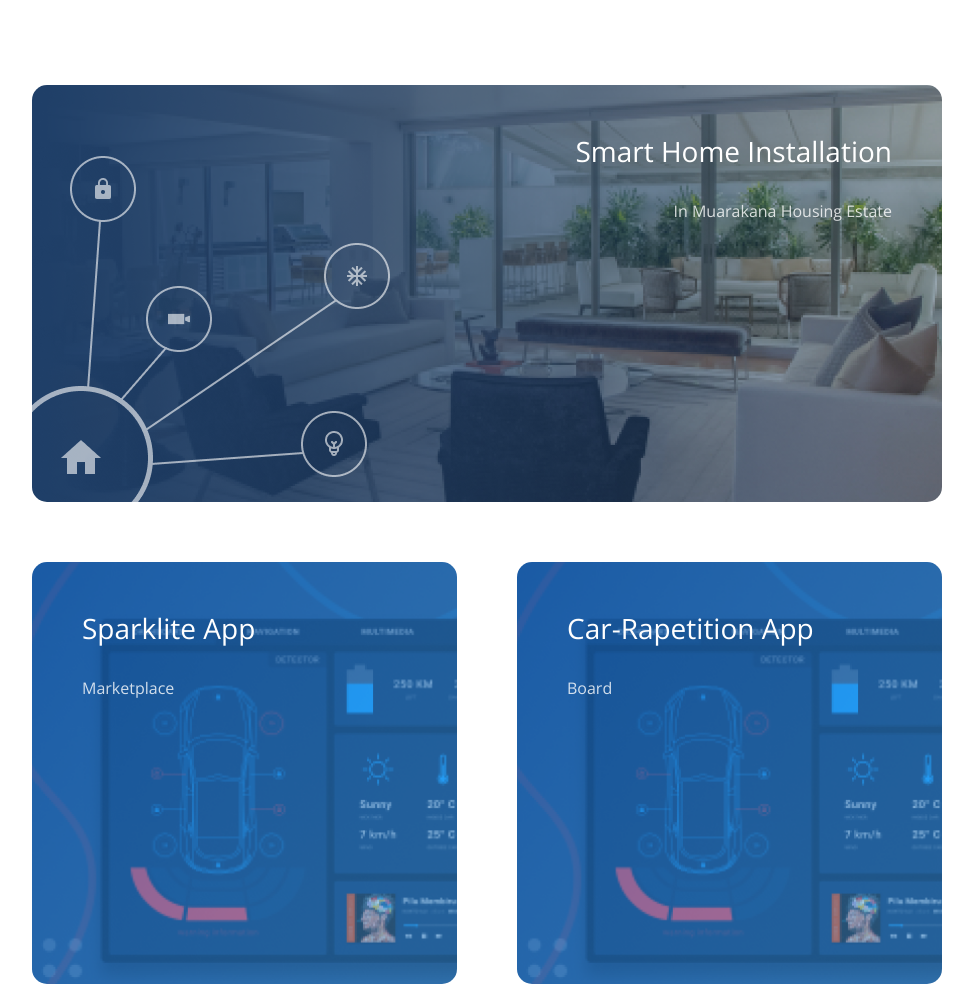
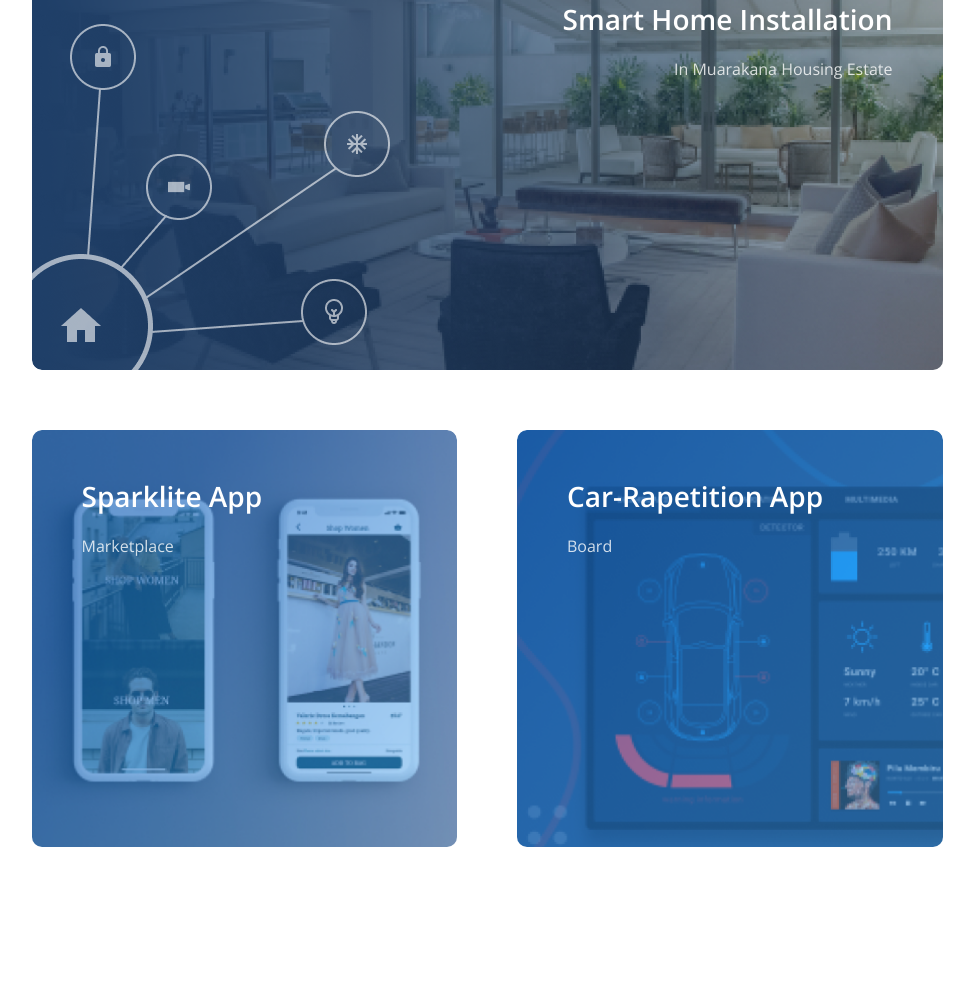
Before and after one commit to MalyukinAndrew/afrianska, a website: page app/index.html in a window 1280 px wide. Shown: the part 1093-2080 px from the top of the page, without its empty margins (153-1127 px from the left). After the commit the page ends 2040 px from the top, so only its background shows below. Drawn offline with nearby package versions, Linux system fonts and the light colour scheme; files that its build step writes are made by us from their sources.

Commit message:
code polishing

```diff
--- a/app/index.html
+++ b/app/index.html
@@ -53,35 +53,31 @@
         <div class="projects-wrapper">
             <div class="container">
                 <div class="projects-caption">
-                    <h2>Our Finished Project</h2>
-                    <p>Lorem ipsum dolor sit amet, consectetur adipisicing elit, sed do eiusmod tempor incididunt ut
+                    <h2 class="projects-caption-title">Our Finished Project</h2>
+                    <p class="projects-caption-description">Lorem ipsum dolor sit amet, consectetur adipisicing elit,
+                        sed do eiusmod tempor incididunt ut
                         labore
                         et dolore magna aliqua. Ut enim ad minim veniam.</p>
                 </div>
                 <div class="projects-images">
-                    <div class="projects-images_home">
-                        <div class="projects-images_home-text">
-                            <h3>Smart Home Installation</h3>
-                            <p>In Muarakana Housing Estate</p>
+                    <div class="projects-images-item projects-images-item--home">
+                        <div class="projects-images-caption">
+                            <h3 class="projects-images-caption--title">Smart Home Installation</h3>
+                            <p class="projects-images-caption--description">In Muarakana Housing Estate</p>
                         </div>
                     </div>
 
-                    <div class=" projects-images-apps_car-wrapper">
-                        <div class="projects-images-apps_car-app">
-                            <div class="projects-images-apps_app-text">
-                                <h3>Sparklite App</h3>
-                                <p>Marketplace</p>
-                            </div>
+                    <div class="projects-images-item projects-images-item--app">
+                        <div class="projects-images-caption projects-images-caption--left">
+                            <h3 class="projects-images-caption--title">Sparklite App</h3>
+                            <p class="projects-images-caption--description">Marketplace</p>
                         </div>
                     </div>
 
-                    <div class=" projects-images-apps_car-wrapper">
-
-                        <div class="projects-images-apps_car-app">
-                            <div class="projects-images-apps_app-text">
-                                <h3>Car-Rapetition App</h3>
-                                <p>Board</p>
-                            </div>
+                    <div class="projects-images-item projects-images-item--car">
+                        <div class="projects-images-caption projects-images-caption--left">
+                            <h3 class="projects-images-caption--title">Car-Rapetition App</h3>
+                            <p class="projects-images-caption--description">Board</p>
                         </div>
                     </div>
                 </div>
--- a/app/sass/_projects.scss
+++ b/app/sass/_projects.scss
@@ -1,132 +1,89 @@
 .projects {
-    margin-top: 190px;
+    margin: 100px 0;
     &-caption {
+        align-items: center;
+        text-align: center;
         color: $primary-color;
         display: flex;
         flex-direction: column;
-        text-align: center;
+        margin-bottom: 60px;
 
         @media (min-width: $breakpoint-md) {
             flex-direction: row;
             text-align: left;
         }
 
-        h2 {
-            max-width: 100%;
+        &-title {
+            font-weight: 600;
             font-size: 36px;
-            font-weight: 600;
             margin-bottom: 30px;
 
             @media (min-width: $breakpoint-md) {
                 max-width: 30%;
-                margin: 0;
+                margin-bottom: 0;
             }
         }
-        p {
-            max-width: 540px;
+        &-description {
+            margin: 0;
+            max-width: 500px;
+
+            @media (min-width: $breakpoint-md) {
+                max-width: 540px;
+            }
         }
     }
+
     &-images {
-        text-align: center;
-        box-sizing: border-box;
+        align-items: center;
         color: #fff;
-        margin-bottom: 100px;
-        margin-top: 100px;
         display: grid;
+        grid-template-columns: repeat(1, 1fr);
         grid-gap: 60px;
-        grid-template-columns: repeat(1, 1fr);
 
         @media screen and (min-width: $breakpoint-md) {
             grid-template-columns: repeat(2, 1fr);
         }
 
         div:first-child {
-            @media screen and (min-width: $breakpoint-md) {
+            @media (min-width: $breakpoint-md) {
                 grid-column: 1 / 3;
             }
         }
-
-        &_home {
-            border-radius: 15px;
+        &-item {
             position: relative;
-            max-width: 100%;
+            border-radius: 10px;
+            width: 100%;
             height: 417px;
+            background-size: cover;
             background-repeat: no-repeat;
-            background-size: cover;
-            background-image: url(../img/our-project.png);
-
-            &-text {
-                text-align: right;
-                position: absolute;
-                top: 50px;
-                right: 50px;
-                h3 {
-                    margin-bottom: 30px;
-                }
-                p {
-                    opacity: 0.8;
-                }
+            &--home {
+                background-image: url(../img/our-project.png);
+            }
+            &--app {
+                background-image: url(../img/sparklite.png);
+            }
+            &--car {
+                background-image: url(../img/car.png);
             }
         }
-        &-apps {
-            display: flex;
-            align-items: center;
-            justify-content: space-between;
-            margin-top: 30px;
-            margin-bottom: 100px;
-            flex-direction: column;
-            max-width: 100%;
-
-            @media (min-width: $breakpoint-md) {
-                flex-direction: row;
+        &-caption {
+            position: absolute;
+            top: 50px;
+            right: 50px;
+            text-align: right;
+            &--left {
+                text-align: left;
+                left: 50px;
+                right: initial;
             }
-            &_app {
-                margin-bottom: 30px;
-                border-radius: 15px;
-                height: 422px;
-                position: relative;
-                background-repeat: no-repeat;
-                background-size: cover;
-                background-image: url(../img/sparklite.png);
-
-                @media (min-width: $breakpoint-md) {
-                    margin-bottom: 0;
-                }
-
-                &-text {
-                    text-align: left;
-                    position: absolute;
-                    top: 50px;
-                    left: 50px;
-                    h3 {
-                        margin-bottom: 30px;
-                    }
-                    p {
-                        opacity: 0.8;
-                    }
-                }
+            &--title {
+                margin-bottom: 20px;
+                font-weight: 600;
+                font-size: 28px;
             }
 
-            &_car-app {
-                border-radius: 15px;
-                height: 422px;
-                position: relative;
-                background-repeat: no-repeat;
-                background-size: cover;
-                background-image: url(../img/car.png);
-
-                &-text {
-                    text-align: left;
-                    position: absolute;
-                    top: 50px;
-                    left: 50px;
-                    h3 {
-                        margin-bottom: 30px;
-                    }
-                    p {
-                        opacity: 0.8;
-                    }
-                }
+            &--description {
+                opacity: 0.8;
             }
         }
     }
--- a/app/sass/main.scss
+++ b/app/sass/main.scss
@@ -26,5 +26,5 @@ body{
     }
 }
 .container{
-    max-width: 940px;
+    max-width: 941px;
 }
```
Also changed, not shown: dist/css/main.css, dist/index.html.
